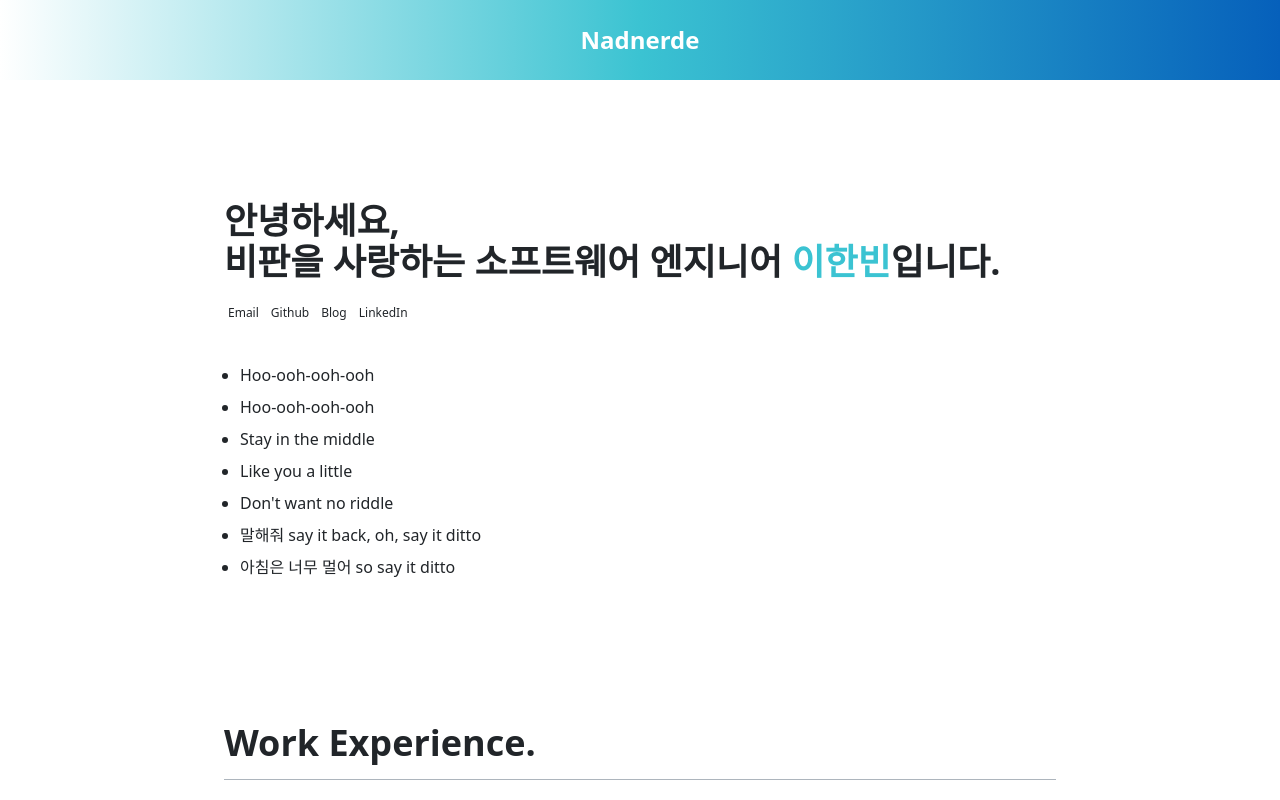
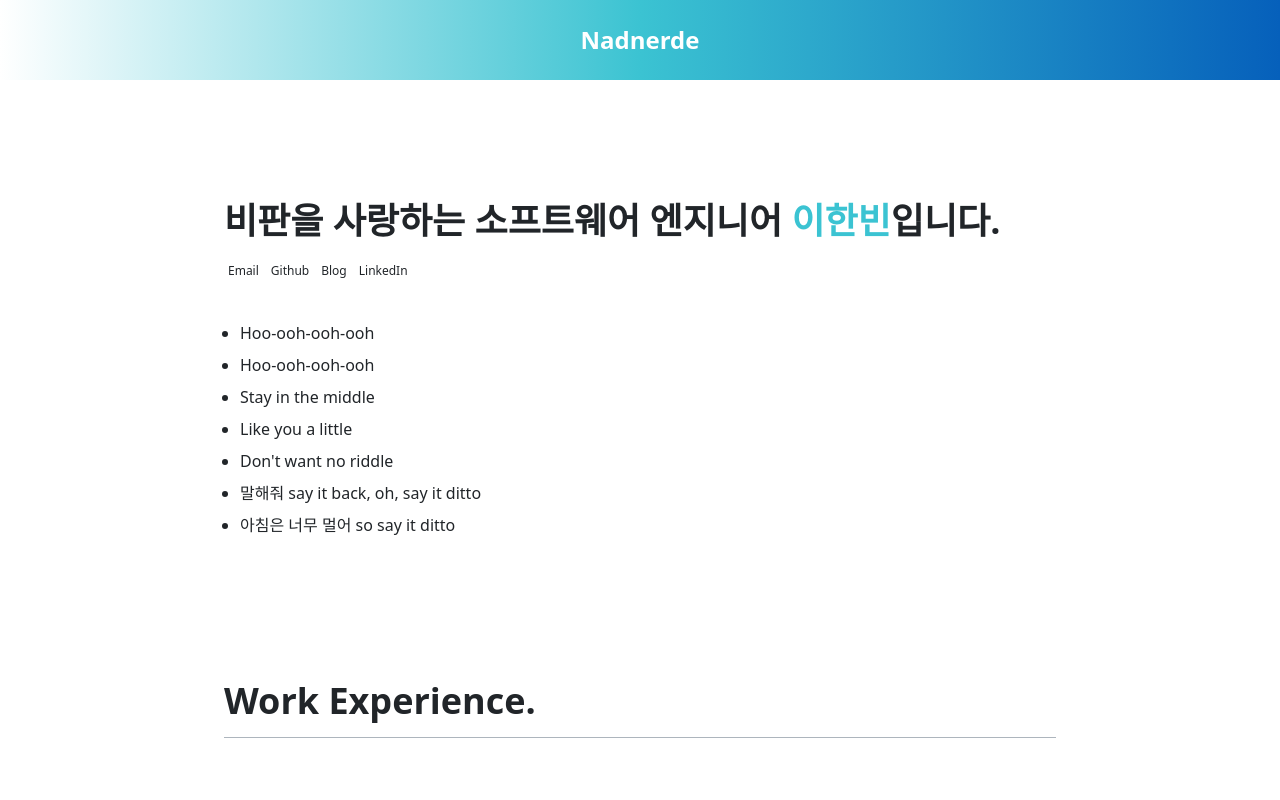
Before and after one commit to Clt689/portfolio, a Next.js app: page / in a window 1280 px wide. Shown: the top 800 px of the page. Built offline with nearby package versions, Linux system fonts and the light colour scheme.

Commit message:
소개 수정

```diff
--- a/src/components/Information/index.tsx
+++ b/src/components/Information/index.tsx
@@ -9,8 +9,7 @@ const Information = ({ information }: Pick<DataProps, "information">) => {
       <div className="flex flex-col gap-2">
         <h2 className="leading-[1.15]">
           {/* 포지션에 맞게 문구를 수정해주세요. 혹은, 본인이 원하는 대로 문구를 바꿔주세요. */}
-          안녕하세요,
-          <br /> 비판을 사랑하는 소프트웨어 엔지니어{" "}
+          비판을 사랑하는 소프트웨어 엔지니어{" "}
           <span className="text-PRIMARY font-semibold">{information.name}</span>
           입니다.
         </h2>
```
